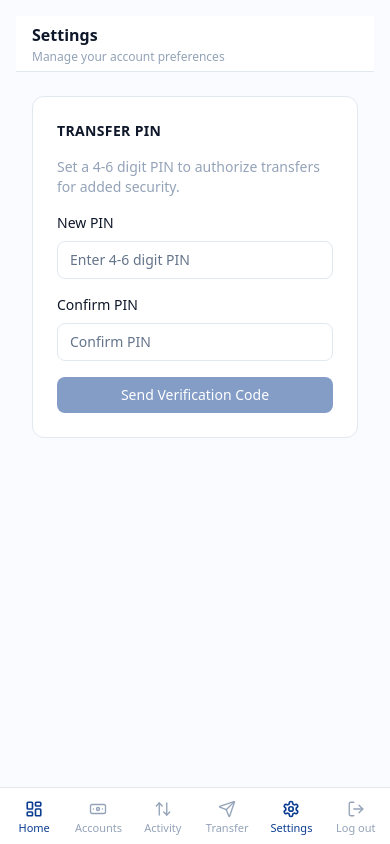
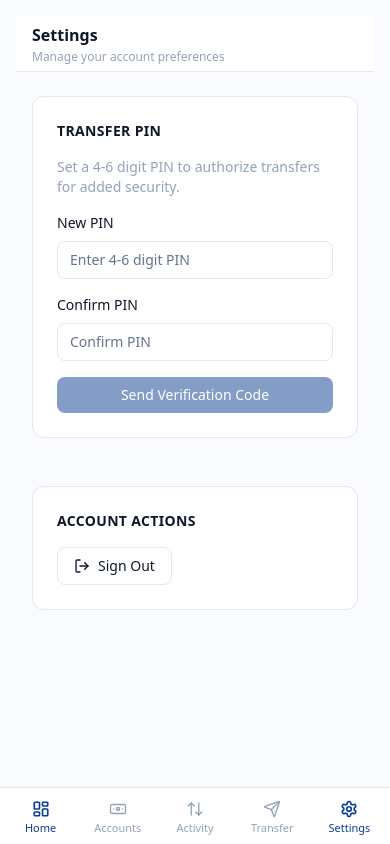
Before and after one commit to serviceserver/bank-0.01, a Next.js app: page /dashboard/settings in a window 390 px wide. Built offline with nearby package versions, Linux system fonts and the light colour scheme; no server answers; the database is empty; sample sign-in values are in the browser's storage.

Commit message:
feat: add logout functionality to customer settings page and remove from mobile nav

```diff
--- a/app/(dashboard)/dashboard/settings/page.tsx
+++ b/app/(dashboard)/dashboard/settings/page.tsx
@@ -3,11 +3,12 @@
 "use client";
 
 import React, { useEffect, useState } from "react";
-import { useSession } from "next-auth/react";
+import { useSession, signOut } from "next-auth/react";
 import { PageWrapper } from "@/components/layout/PageWrapper";
 import { TopBar } from "@/components/layout/TopBar";
 import { Button } from "@/components/ui/Button";
 import { Input } from "@/components/ui/Input";
+import { LuLogOut } from "react-icons/lu";
 
 export default function CustomerSettingsPage() {
   const { data: session } = useSession();
@@ -219,6 +220,23 @@ export default function CustomerSettingsPage() {
           )}
         </div>
       </div>
+
+      {/* Logout Section */}
+      <div className="max-w-2xl mx-auto px-4 sm:px-6 lg:px-8 py-6">
+        <div className="bg-surface border border-border rounded-xl p-6">
+          <h3 className="text-sm font-semibold text-foreground uppercase tracking-wide mb-4">
+            Account Actions
+          </h3>
+          <Button
+            variant="secondary"
+            onClick={() => signOut({ callbackUrl: "/login" })}
+            className="flex items-center gap-2"
+          >
+            <LuLogOut size={16} />
+            Sign Out
+          </Button>
+        </div>
+      </div>
     </PageWrapper>
   );
 }
--- a/app/layout.tsx
+++ b/app/layout.tsx
@@ -17,6 +17,12 @@ export default function RootLayout({
       lang="en"
       className="h-full antialiased"
     >
+      <head>
+        <meta
+          name="viewport"
+          content="width=device-width, initial-scale=1, maximum-scale=1, user-scalable=no"
+        />
+      </head>
       <body className="min-h-full flex flex-col font-sans">
         <SessionProviderWrapper>{children}</SessionProviderWrapper>
       </body>
--- a/components/layout/MobileNav.tsx
+++ b/components/layout/MobileNav.tsx
@@ -2,10 +2,9 @@
 
 "use client";
 
-import { signOut } from "next-auth/react";
 import Link from "next/link";
 import { usePathname } from "next/navigation";
-import { LuLayoutDashboard, LuBanknote, LuArrowUpDown, LuSend, LuUsers, LuListChecks, LuClipboardList, LuLogOut, LuSettings } from "react-icons/lu";
+import { LuLayoutDashboard, LuBanknote, LuArrowUpDown, LuSend, LuUsers, LuListChecks, LuSettings } from "react-icons/lu";
 
 interface NavItem {
   href: string;
@@ -27,7 +26,6 @@ const adminNav: NavItem[] = [
   { href: "/admin/recognized-accounts", label: "Recognized Accounts", icon: LuListChecks },
   { href: "/admin/transactions", label: "Transactions", icon: LuArrowUpDown },
   { href: "/admin/settings", label: "Settings", icon: LuSettings },
-  // { href: "/admin/audit-logs", label: "Audit Logs", icon: LuClipboardList },
 ];
 
 interface MobileNavProps {
@@ -59,16 +57,6 @@ export function MobileNav({ role }: MobileNavProps) {
             </Link>
           );
         })}
-        {/* Logout button for customers */}
-        {role === "CUSTOMER" && (
-          <button
-            onClick={() => signOut({ callbackUrl: "/login" })}
-            className="flex-1 flex flex-col items-center justify-center gap-1 text-[11px] font-medium text-muted-foreground hover:text-foreground transition-colors whitespace-nowrap"
-          >
-            <LuLogOut size={18} strokeWidth={1.8} />
-            <span className="leading-none">Log out</span>
-          </button>
-        )}
       </div>
     </nav>
   );
```
